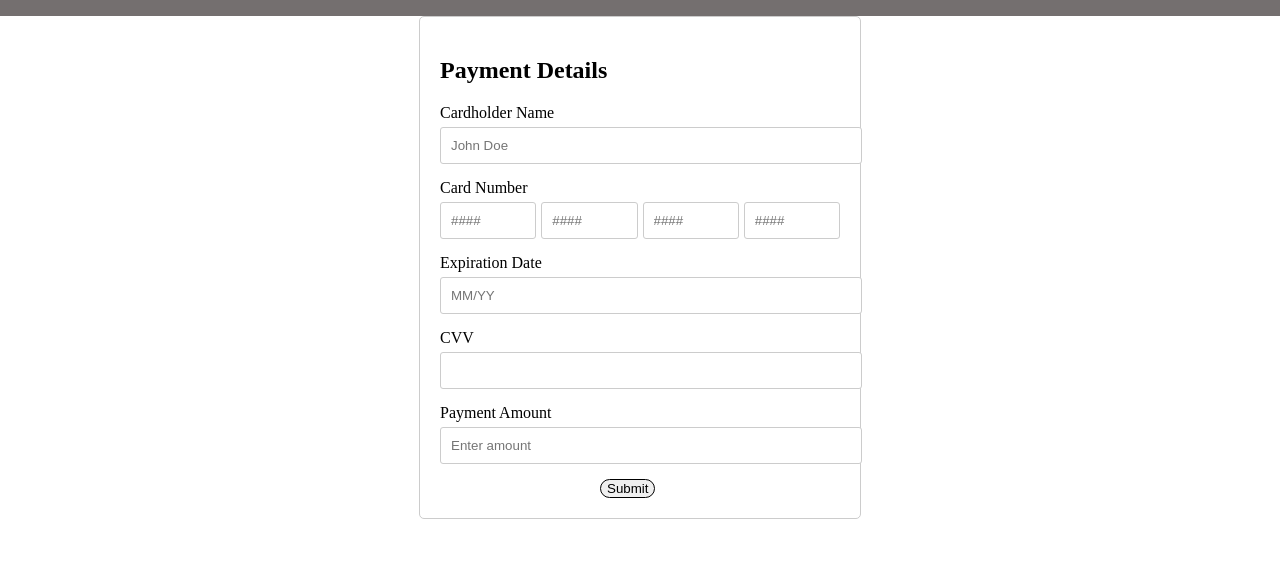
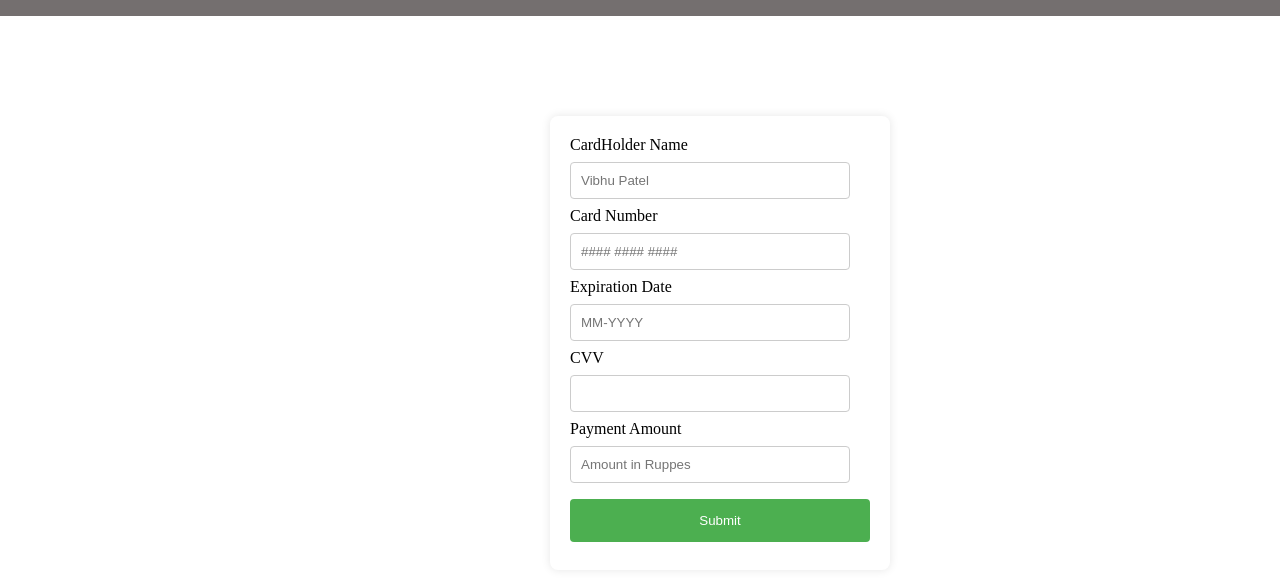
Before and after one commit to Vibhu315/SmileCharity, a plain HTML site: page payment.html in a window 1280 px wide. Shown: the part 77-658 px from the top of the page. Drawn offline with Linux system fonts and the light colour scheme.

Commit message:
VERIFIED PAYMENT

```diff
--- a/payment.html
+++ b/payment.html
@@ -22,95 +22,54 @@
     </nav>
   </header>
 
+</head>
+<style>
 
-
-  <style>
-    .container {
-      max-width: 400px;
-      margin: 0 auto;
+form {
+  margin-top: 100px;
+  margin-left: 550px;
+  background-color: #fff;
   padding: 20px;
+  border-radius: 8px;
+  box-shadow: 0 0 10px rgba(0, 0, 0, 0.1);
+  width: 300px;
+}
+input[type="text"], input[type="number"], input[type="password"] {
+  width: calc(100% - 20px);
+  padding: 10px;
+  margin: 8px 0;
   border: 1px solid #ccc;
-      border-radius: 5px;
+  border-radius: 4px;
+  box-sizing: border-box;
 }
-
-    .form-group {
-      margin-bottom: 15px;
+input[type="submit"] {
+  background-color: #4CAF50;
+  color: white;
+  padding: 14px 20px;
+  margin: 8px 0;
+  border: none;
+  border-radius: 4px;
+  cursor: pointer;
+  width: 100%;
 }
-
-    .form-group label {
-      display: block;
-      margin-bottom: 5px;
-    }
-
-    .form-group input {
-      width: 100%;
-      padding: 10px;
-      border: 1px solid #ccc;
-      border-radius: 3px;
-    }
-
-    .form-group .card-group {
-      display: flex;
-    }
-
-    .form-group .card-group input {
-      flex: 1;
-      margin-right: 5px;
-    }
-
-    .form-group .card-group input:last-child {
-      margin-right: 0;
-    }
-
-    .form-group .card-group input.card-cvv {
-      width: 30%;
-    }
-
-    .pay-btn {
-      display: block;
-      width: 100%;
-      padding: 10px;
-      margin-top: 20px;
-      background-color: #4CAF50;
-      color: #fff;
-      border: none;
-      border-radius: 3px;
-      cursor: pointer;
+input[type="submit"]:hover {
+  background-color: #45a049;
 }
 </style>
-</head>
 <body>
-  <div class="container">
-    <h2>Payment Details</h2>
-    <form onsubmit="return paymentdone()" action="thankyou.html">
-      <div class="form-group">
-        <label for="cardname">Cardholder Name</label>
-        <input type="text" id="cardname" name="card-name" placeholder="John Doe">
-      </div>
-      <div class="form-group">
-        <label for="card-number">Card Number</label>
-        <div class="card-group">
-          <input type="text" id="card-number1" name="card-number1" maxlength="4" placeholder="####" >
-          <input type="text" id="card-number2" name="card-number2" maxlength="4" placeholder="####" >
-          <input type="text" id="card-number3" name="card-number3" maxlength="4" placeholder="####" >
-          <input type="text" id="card-number4" name="card-number4" maxlength="4" placeholder="####" >
-        </div>
-      </div>
-      <div class="form-group">
-        <label for="card-expiry">Expiration Date</label>
-        <input type="text" id="card-expiry" name="card-expiry" placeholder="MM/YY" >
-      </div>
-      <div class="form-group">
-        <label for="card-cvv">CVV</label>
-        <input type="text" id="card-cvv" name="card-cvv" maxlength="3" class="card-cvv" >
-      </div>
-      <div class="form-group">
-        <label for="payment-amount">Payment Amount</label>
-        <input type="text" id="payment-amount" name="payment-amount" placeholder="Enter amount" >
-      </div>
-      <input type="submit" style="align-items: center; border:1px solid black;border-radius:10px;margin-left: 160px;">
+  <script src="payment.js"></script>
+   <form onclick="return paymentdone()" action="thankyou.html">
+    <label for="cardholderName">CardHolder Name</label>
+    <input type="text" id="cardholderName" name="cardholderName" placeholder="Vibhu Patel"/>
+    <label for="cardNumber">Card Number</label>
+    <input type="text" id="cardNumber" name="cardNumber" placeholder="#### #### ####" >
+    <label for="expireDate">Expiration Date</label>
+    <input type="text" id="expireDate" name="expireDate" placeholder="MM-YYYY" >
+    <label for="cvv">CVV</label>
+    <input type="password" id="cvv" name="cvv">
+    <label for="paymentAmount">Payment Amount</label>
+    <input type="number" id="paymentAmount" name="paymentAmount" placeholder="Amount in Ruppes">
+    <input type="submit" value="Submit">
 </form>
-  </div>
-  <script src="payment.js"></script>
 </body>
 </html>
--- a/payment.js
+++ b/payment.js
@@ -1,16 +1,35 @@
-function paymentdone(){
-    var nam=document.getElementById("cardname")
-    var regx=/^[a-zA-Z]{20}$/;
-    if(nam.value.trim()=="")
-    {
-        alert("ENTER CARDHOLDER NAME")
-        return false
+function paymentdone() {
+    var cardholderName = document.getElementById("cardholderName").value.trim();
+    var cardNumber =document.getElementById("cardNumber").value.trim();
+    var expireDate =document.getElementById("expireDate").value.trim();
+    var cvv=document.getElementById("cvv").value.trim();
+    var paymentAmount=document.getElementById("paymentAmount").value.trim();
+    var regx = /^[a-zA-Z ]{4,20}$/;
+    var regx1=/^[0-9]{12}$/;
+    var regx2=/^([0-9]{2})-([0-9]{4})$/;
+    var regx3=/^[0-9]{3}$/
+    var regx4=/^(₹)[0-9]{2,9}$/
+    if (!regx.test(cardholderName)) {
+        alert("INVALID CARD HOLDER NAME");
+        return false;
     }
-    else if(regx.test(nam)){
-        alert("ENTER PROPER CARDHOLDER NAME")
-        return false
+    if(!regx1.test(cardNumber)){
+        alert("INVALID CARD NUMBER");
+        return false;
     }
-    else{
-        return true
+    if(!regx2.test(expireDate)){
+        alert("INVALID DATE")
+        return false;
     }
+    if(!regx3.test(cvv)){
+        alert("INVALID CVV")
+        return false;
+    }
+    if(!regx4.test(paymentAmount)){
+        alert("INVALID AMOUNT")
+        return false;
+    }
+
+
+   return true;
 }
```
Lines whose indentation alone changed are shown as unchanged.
